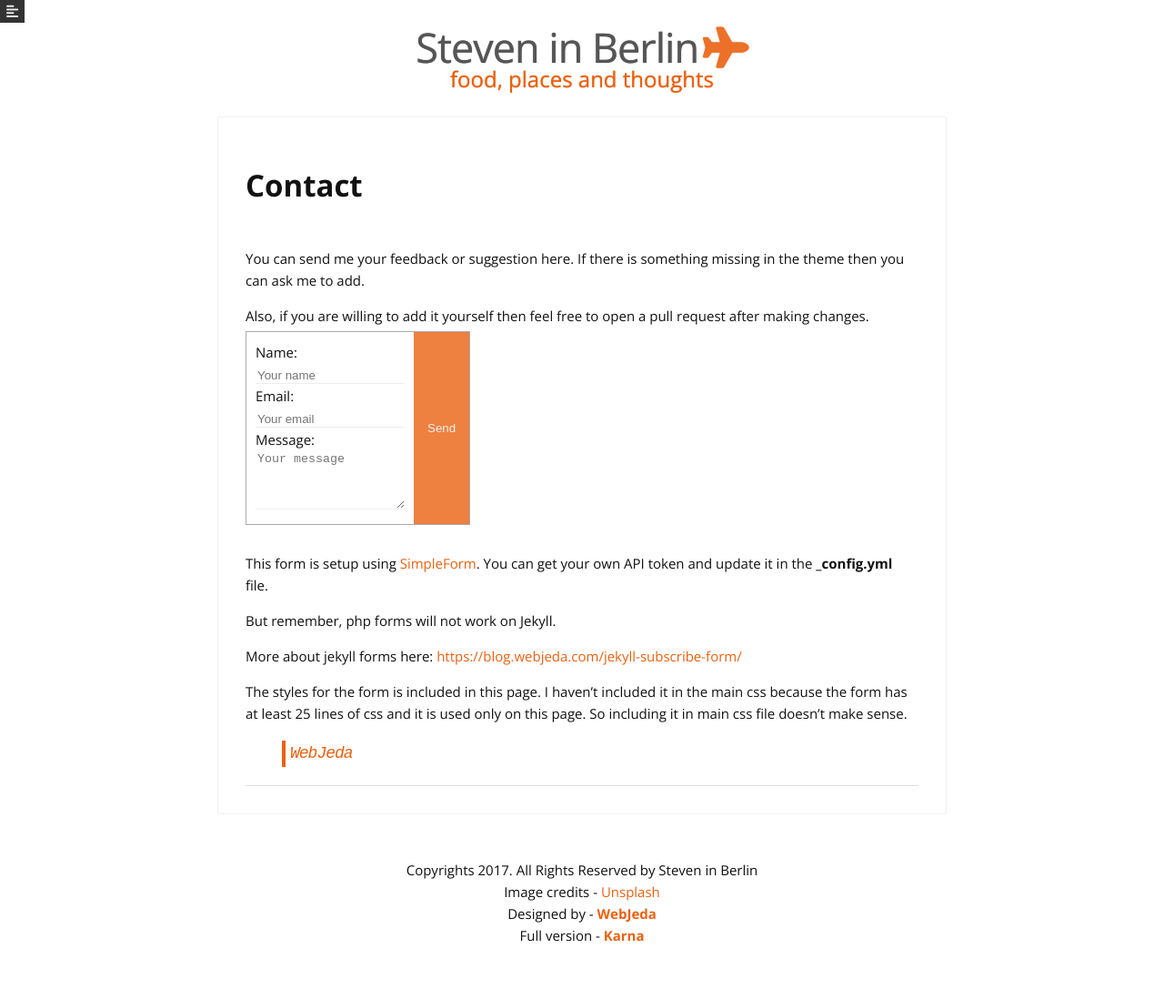
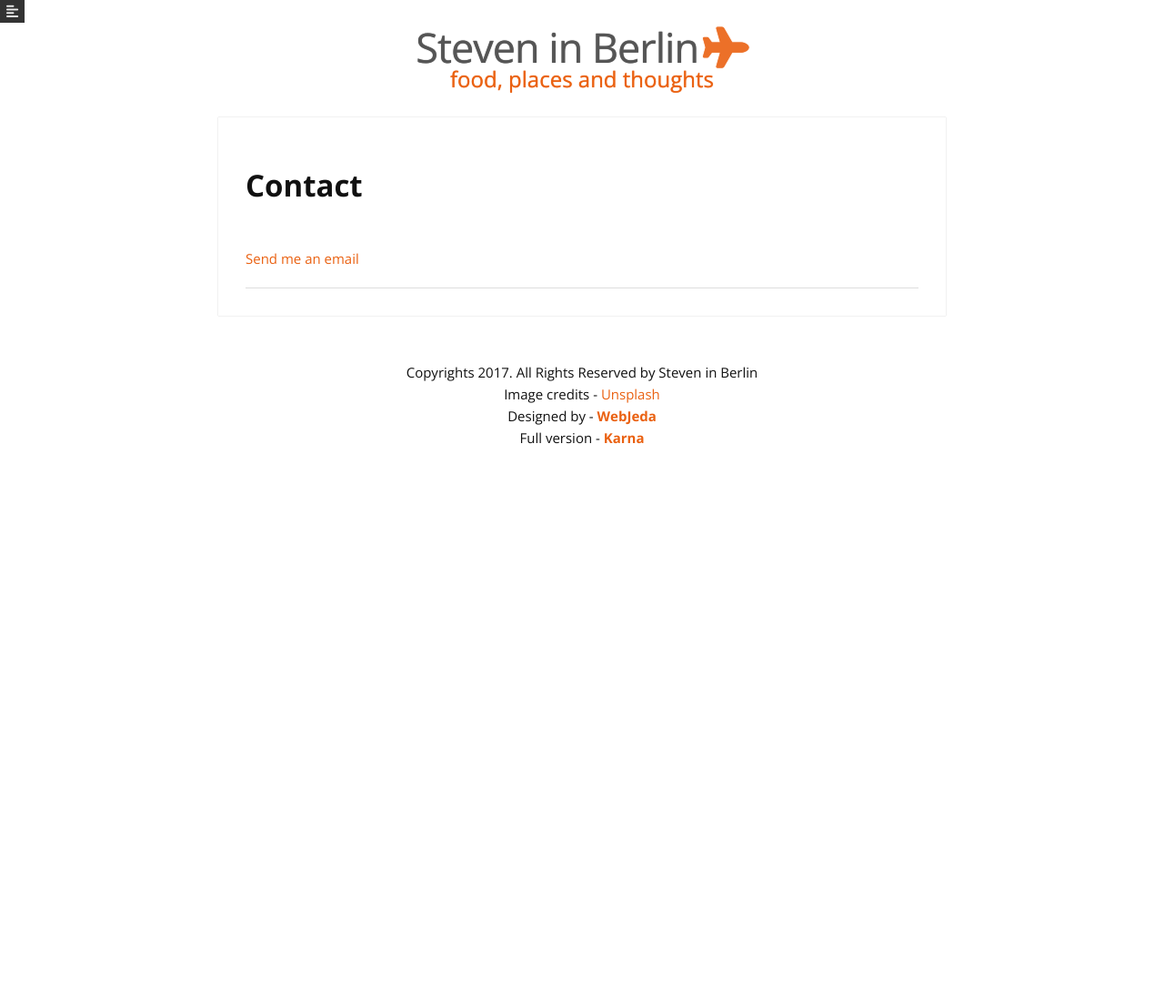
Before and after one commit to stevenwenxu/GER298, a Jekyll site: the page built from _pages/contact.md, in a window 1280 px wide. Shown: the whole page at 91% size. Built offline with Jekyll 4.4.1, drawn with Linux system fonts in a browser that asks for light colours; nearby versions of some CDN libraries; after the commit the page ends 900 px from its top, so only the background shows below that.

Commit message:
logistics

```diff
--- a/_config.yml
+++ b/_config.yml
@@ -25,10 +25,10 @@ compress_html:
 highlight: rouge
 
 # Tracker
-analytics: UA-83979019-1
+analytics: UA-56796937-4
 
 # Comments
-disqus-shortname: webjeda-demo
+disqus-shortname: steveninberlin
 
 # Contact form
 # Go to https://getsimpleform.com and get a API token by signing up with your email and enter that here
--- a/_pages/contact.md
+++ b/_pages/contact.md
@@ -4,96 +4,4 @@ layout: post
 permalink: /contact/
 ---
 
-
-<style>
-.contact-li {
-    list-style: none;
-}
-
-.contact-input {
-    border:none;
-    border-bottom: 1px solid #eee;
-    width: 12em;
-}
-
-.contact-input:focus {
-    outline:none;
-    border-bottom: 1px solid #ea6111;
-}
-
-.contact-label {
-    display: block;
-}
-
-ul.contact-ul {
-    margin: 0;
-    padding: 10px;
-}
-
-#submit {
-    border:none;
-    background-color: #ea6111;
-    padding: 5px 15px;
-    color: #eee;
-    opacity: 0.8;
-}
-
-#submit:hover {
-    opacity: 1;
-    cursor: pointer;
-}
-
-
-#contact-form {
-    border: 1px solid #aaa;
-    display: inline-flex;
-    margin-bottom: 1em;
-}
-
-</style>
-
-You can send me your feedback or suggestion here. If there is something missing in the theme then you can ask me to add.
-
-Also, if you are willing to add it yourself then feel free to open a pull request after making changes.
-
-<form id="contact-form" class="form" action="https://getsimpleform.com/messages?form_api_token={{site.api-token}}" method="POST" enctype="multipart/form-data">
-        <ul class="contact-ul">
-            <li class="contact-li">
-                <label class="contact-label" for="name">Name:</label>
-                <input type="text" placeholder="Your name" id="name" class="contact-input" name="name" tabindex="1"/>
-            </li>
-            <li class="contact-li">
-                <label class="contact-label" for="email">Email:</label>
-                <input type="email" placeholder="Your email" id="email" class="contact-input" name="email" tabindex="2"/>
-            </li>
-            <li class="contact-li">
-                <label class="contact-label" for="message">Message:</label>
-                <textarea class="contact-textarea" placeholder="Your message" class="contact-input" rows="4" id="message" name="message" tabindex="3"></textarea>
-            </li>
-
-        </ul>
-        <input type="submit" value="Send" id="submit"/>
-        <input type="hidden" name='redirect_to' value="http://blog.webjeda.com/thank-you/" />
-
-</form>
-
-This form is setup using [SimpleForm](https://getsimpleform.com){: target="_blank" rel="nofollow"}. You can get your own API token and update it in the **_config.yml** file.
-
-But remember, php forms will not work on Jekyll.
-
-More about jekyll forms here: [https://blog.webjeda.com/jekyll-subscribe-form/](https://blog.webjeda.com/jekyll-subscribe-form/)
-
-The styles for the form is included in this page. I haven't included it in the main css because the form has at least 25 lines of css and it is used only on this page. So including it in main css file doesn't make sense.
-
-
-<div id="fb-root"></div>
-<script>(function(d, s, id) {
-  var js, fjs = d.getElementsByTagName(s)[0];
-  if (d.getElementById(id)) return;
-  js = d.createElement(s); js.id = id;
-  js.src = "//connect.facebook.net/en_US/sdk.js#xfbml=1&version=v2.8&appId=1409800599270506";
-  fjs.parentNode.insertBefore(js, fjs);
-}(document, 'script', 'facebook-jssdk'));</script>
-
-
-<div class="fb-page" data-href="https://www.facebook.com/webjeda/" data-small-header="true" data-adapt-container-width="false" data-hide-cover="true" data-show-facepile="true"><blockquote cite="https://www.facebook.com/webjeda/" class="fb-xfbml-parse-ignore"><a href="https://www.facebook.com/webjeda/">WebJeda</a></blockquote></div>
+[Send me an email](mailto:steven@sxu.ca)
```
